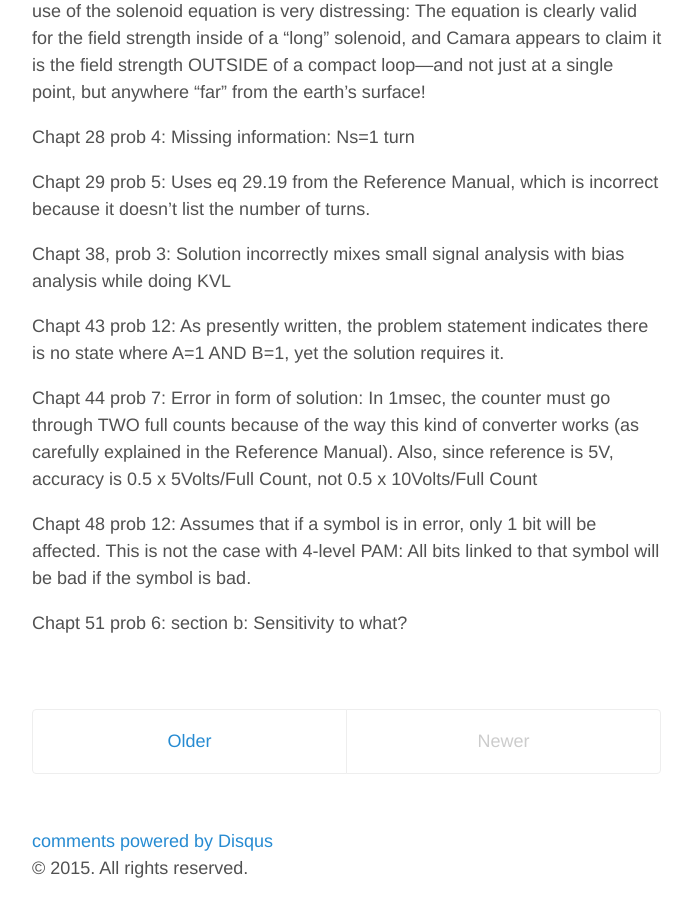
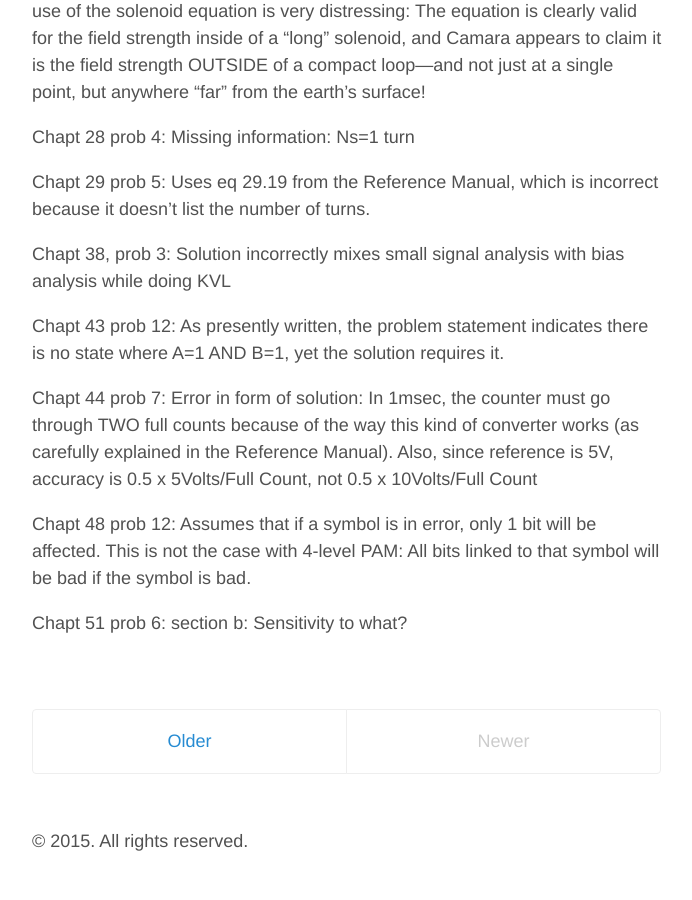
Before and after one commit to WayneThayer0/WayneThayer0.github.io, a Jekyll site: the page built from index.html, in a window 1280 px wide and 900 px high, scrolled down 5628 px. Shown: the whole window, without its empty margins (293-985 px from the left). Built offline with Jekyll 4.4.1, drawn with Linux system fonts in a browser that asks for light colours; the list of posts is cut into pages by our own code; comment, search, counter and statistics services are not loaded; after the commit the page ends 6501 px from its top, so only the background shows below that; part of the change alters nothing that is shown.

Commit message:
remove comments

```diff
--- a/_layouts/default.html
+++ b/_layouts/default.html
@@ -21,20 +21,7 @@
       {{ content }}
 
       {% include comments.html %}
-  <!-- Add Disqus comments. -->
-<div id="disqus_thread"></div>
-<script type="text/javascript">
-/* * * CONFIGURATION VARIABLES: EDIT BEFORE PASTING INTO YOUR WEBPAGE * * */
-var disqus_shortname = 'waynethayer0'; // required: replace example with your forum shortname
-/* * * DON'T EDIT BELOW THIS LINE * * */
-(function() {
-var dsq = document.createElement('script'); dsq.type = 'text/javascript'; dsq.async = true;
-dsq.src = '//' + disqus_shortname + '.disqus.com/embed.js';
-(document.getElementsByTagName('head')[0] || document.getElementsByTagName('body')[0]).appendChild(dsq);
-})();
-</script>
-<noscript>Please enable JavaScript to view the <a href="http://disqus.com/?ref_noscript">comments powered by Disqus.</a></noscript>
-<a href="http://disqus.com" class="dsq-brlink">comments powered by <span class="logo-disqus">Disqus</span></a>
+
       <div class="footer">
         <p>
           &copy; {{ site.time | date: '%Y' }}. All rights reserved.
```
